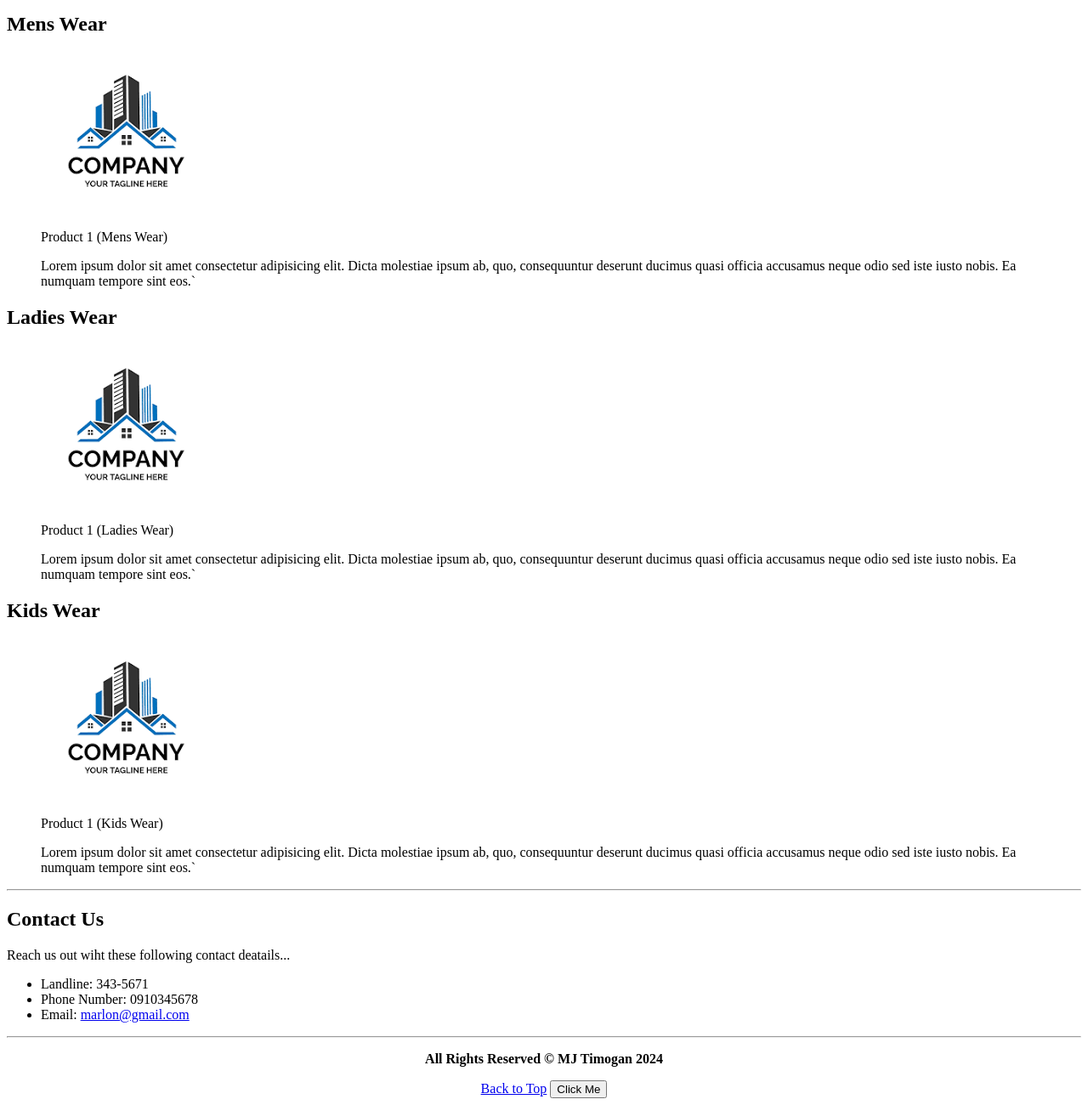
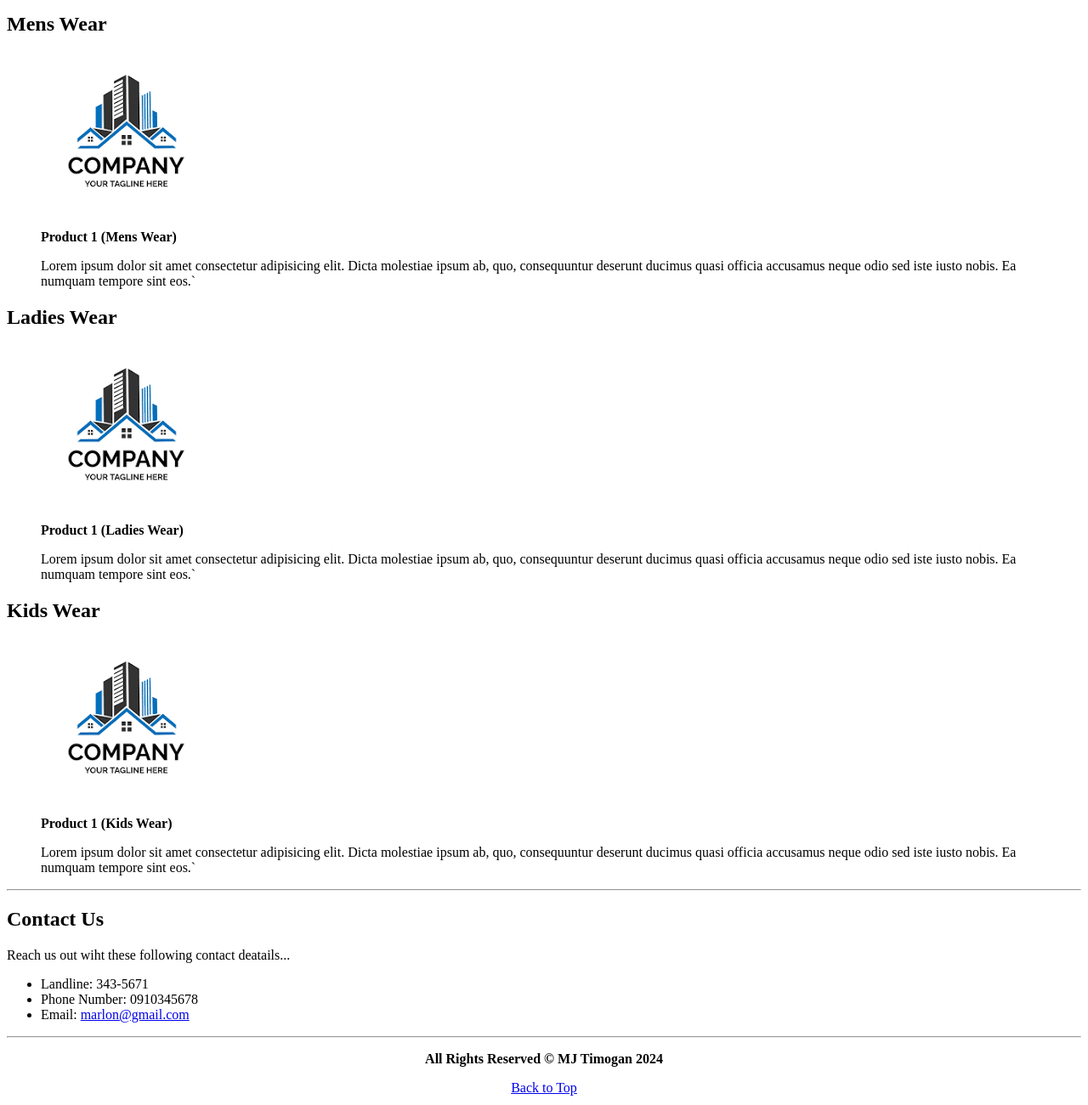
Before and after one commit to sunshine11222/htmlsemantic, a plain HTML site: page index.html in a window 1280 px wide. Shown: the part 1028-2328 px from the top of the page at 85% size. Drawn offline with Linux system fonts and the light colour scheme.

Commit message:
Update index.html

```diff
--- a/index.html
+++ b/index.html
@@ -57,7 +57,7 @@
                 <h2>Mens Wear</h2>
                 <figure>
                     <img src="images/storelogo.png" alt="Product 1">
-                    <figcaption>Product 1 (Mens Wear)</figcaption>
+                    <figcaption style="font-weight: bold;">Product 1 (Mens Wear)</figcaption>
                     <p>Lorem ipsum dolor sit amet consectetur adipisicing elit. Dicta molestiae ipsum ab, quo, consequuntur deserunt ducimus quasi officia accusamus neque odio sed iste iusto nobis. Ea numquam tempore sint eos.`</p>
                 </figure>
             </section>
@@ -66,7 +66,7 @@
                 <h2>Ladies Wear</h2>
                 <figure>
                     <img src="images/storelogo.png" alt="Product 1">
-                    <figcaption>Product 1 (Ladies Wear)</figcaption>
+                    <figcaption style="font-weight: bold;">Product 1 (Ladies Wear)</figcaption>
                     <p>Lorem ipsum dolor sit amet consectetur adipisicing elit. Dicta molestiae ipsum ab, quo, consequuntur deserunt ducimus quasi officia accusamus neque odio sed iste iusto nobis. Ea numquam tempore sint eos.`</p>
                 </figure>
             </section>
@@ -75,7 +75,7 @@
                 <h2>Kids Wear</h2>
                 <figure>
                     <img src="images/storelogo.png" alt="Product 1">
-                    <figcaption>Product 1 (Kids Wear)</figcaption>
+                    <figcaption style="font-weight: bold;">Product 1 (Kids Wear)</figcaption>
                     <p>Lorem ipsum dolor sit amet consectetur adipisicing elit. Dicta molestiae ipsum ab, quo, consequuntur deserunt ducimus quasi officia accusamus neque odio sed iste iusto nobis. Ea numquam tempore sint eos.`</p>
                 </figure>
             </section>
@@ -107,13 +107,6 @@
     <footer style="text-align: center;"">
         <p  style="font-weight: bold;">All Rights Reserved &copy; MJ Timogan 2024</p>
         <a href="#top" style="text-align: center;">Back to Top</a>
-        <button id="btnSample" onclick="btnClick()">Click Me</button>
     </footer>
-
-    <script>
-        function btnClick() {
-            alert("Hello World!");
-        }
-    </script>
 </body>
 </html>
```
